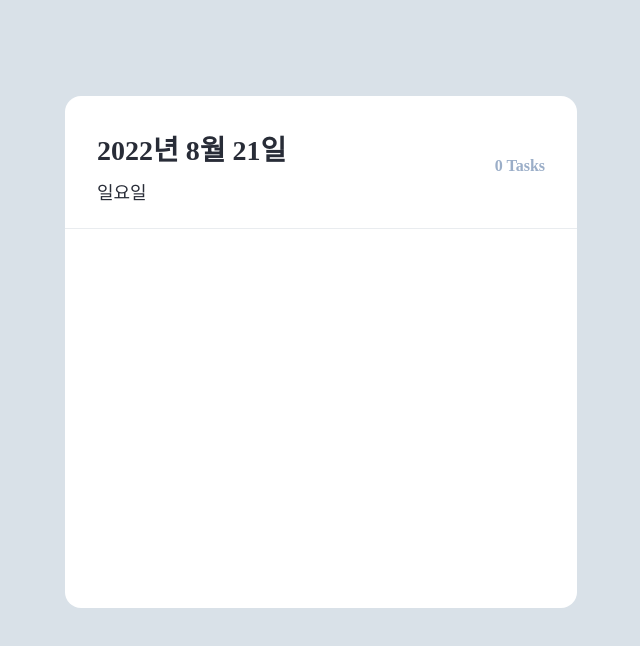
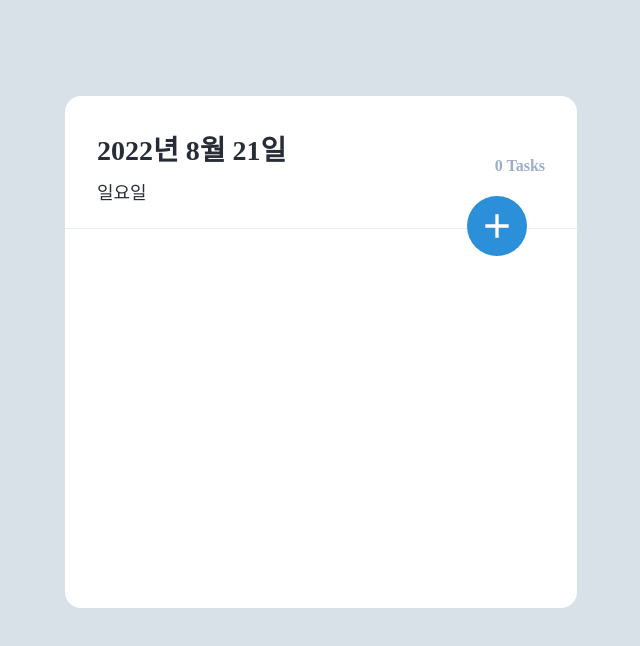
Before and after one commit to ohyoonah/Todo-List, a React (Create React App) app: page / in a window 1280 px wide. Shown: the top 646 px of the page, without its empty margins (319-959 px from the left). Built offline with nearby package versions, Linux system fonts and the light colour scheme.

Commit message:
TodoInsert 컴포넌트 디자인

```diff
--- a/src/App.js
+++ b/src/App.js
@@ -1,6 +1,7 @@
-import React from 'react';
+import React, { useState } from 'react';
 import TodoTemplate from './components/TodoTemplate';
 import TodoHead from './components/TodoHead';
+import TodoInsert from './components/TodoInsert';
 import { createGlobalStyle } from 'styled-components';
 
 function App() {
@@ -9,6 +10,7 @@ function App() {
       <GlobalStyle />
       <TodoTemplate>
         <TodoHead />
+        <TodoInsert />
       </TodoTemplate>
     </div>
   );
@@ -20,6 +22,7 @@ const GlobalStyle = createGlobalStyle`
     --blue-gray: #9baec8;
     --light-gray: #d9e1e8;
     --blue: #2b90d9;
+    --red: #f1404b;
   }
   body {
     background: var(--light-gray);
--- a/src/components/TodoInsert.js
+++ b/src/components/TodoInsert.js
@@ -0,0 +1,65 @@
+import React from 'react';
+import styled from 'styled-components';
+import { MdAdd } from 'react-icons/md';
+
+const TodoInsert = () => {
+  return (
+    <InsertForm>
+      <InsertInput placeholder='할 일 입력 후 Enter' />
+      <AddButton>
+        <MdAdd />
+      </AddButton>
+    </InsertForm>
+  )
+}
+
+const InsertForm = styled.form`
+  display: flex;
+  position: absolute;
+  right: 50px;
+  top: 100px;
+  width: 80%;
+  height: 60px;
+`
+
+const InsertInput = styled.input`
+  visibility: hidden;
+  background: var(--light-gray);
+  outline: none;
+  color: white;
+  font-size: 18px;
+  flex: 1;
+  border: none;
+  padding: 15px;
+  &::placeholder {
+    color: white;
+  }
+`
+
+const AddButton = styled.button`
+  background: var(--blue);
+  border: none;
+  outline: none;
+  border-radius: 50%;
+  width: 60px;
+  height: 60px;
+  color: white;
+  font-size: 40px;
+  display: flex;
+  justify-content: center;
+  align-items: center;
+  /* position: absolute;
+  right: 15px;
+  top: 100px; */
+  cursor: pointer;
+
+  &:hover {
+    background: var(--blue-gray);
+  }
+
+  &:active{
+    background: var(--red);
+  }
+`
+
+export default TodoInsert;
--- a/src/components/TodoTemplate.js
+++ b/src/components/TodoTemplate.js
@@ -1,5 +1,11 @@
 import React from 'react';
 import styled from 'styled-components';
+
+const TodoTemplate = ({children}) => {
+  return (
+    <TodoTemplateBox>{children}</TodoTemplateBox>
+  )
+}
 
 const TodoTemplateBox = styled.div`
   width: 512px;
@@ -9,12 +15,7 @@ const TodoTemplateBox = styled.div`
   border-radius: 16px;
   overflow: hidden;
   background: white;
+  position: relative;
 `
 
-const TodoTemplate = ({children}) => {
-  return (
-    <TodoTemplateBox>{children}</TodoTemplateBox>
-  )
-}
-
 export default TodoTemplate;
```
